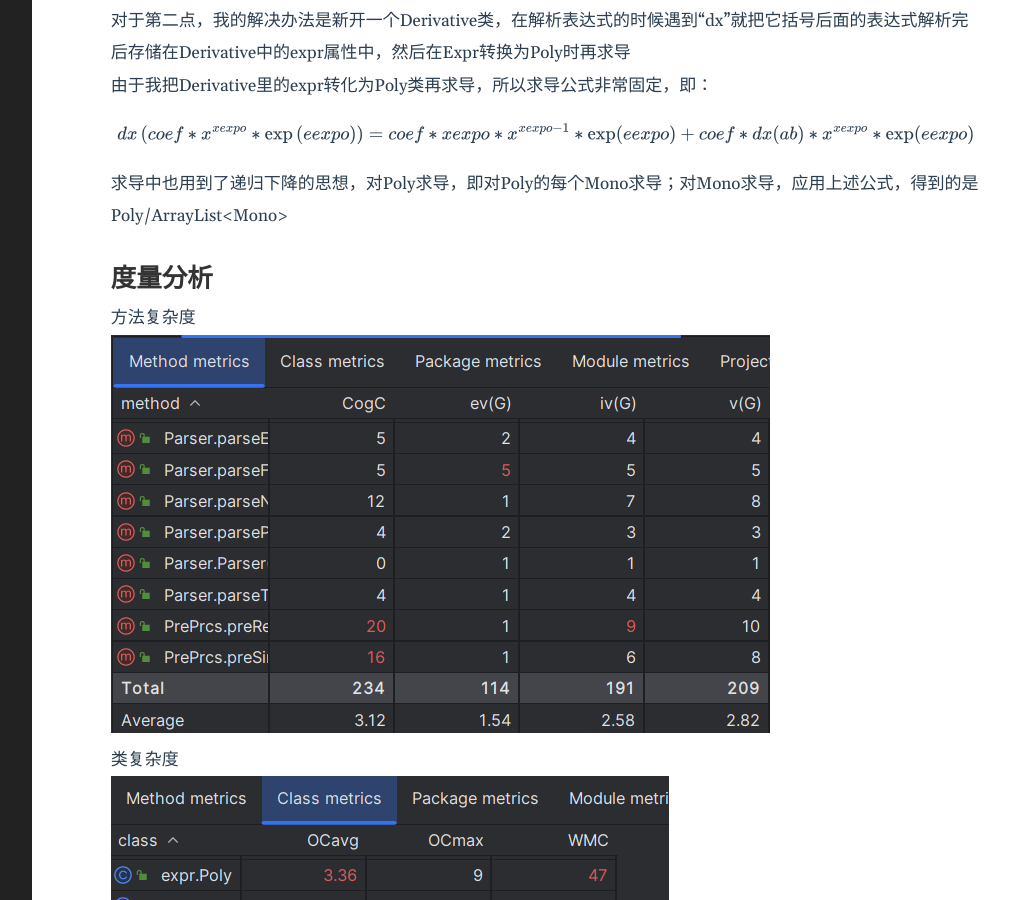
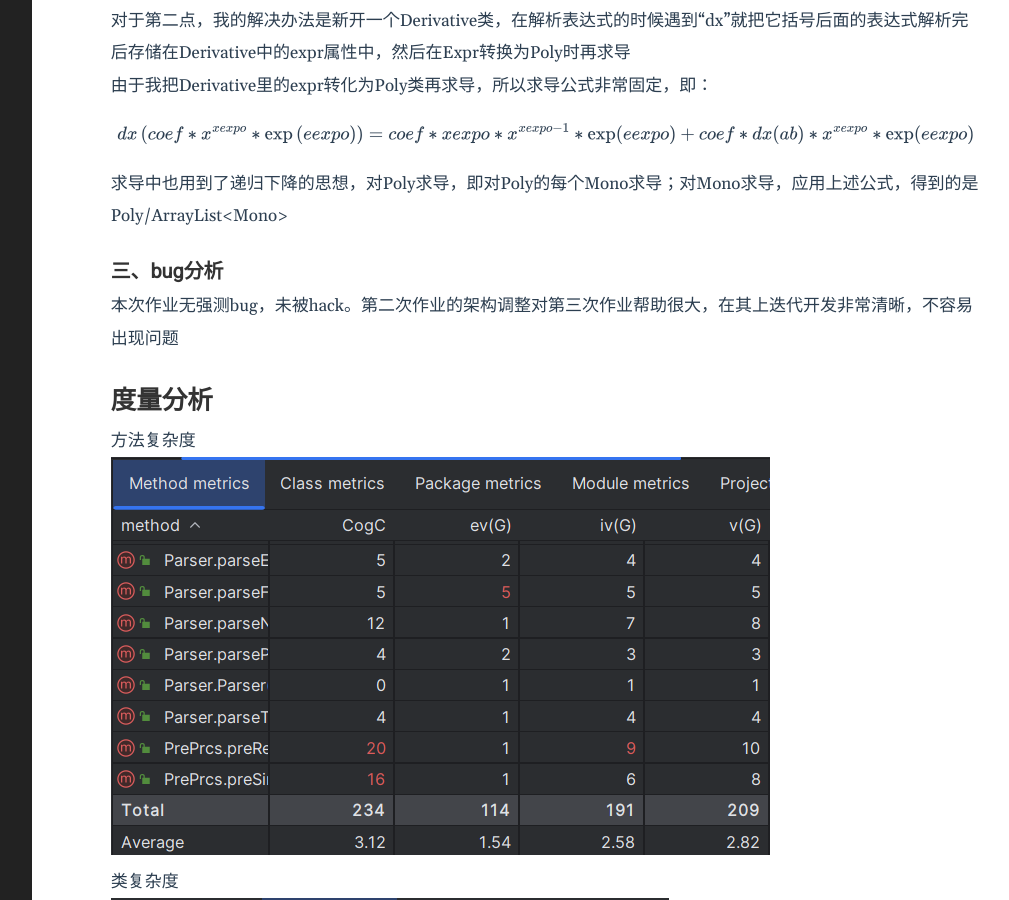
Before and after one commit to slkfoiw/slkfoiw.github.io, a Jekyll site: the page built from _posts/2024-03-19-OO第一单元总结.markdown, in a window 1280 px wide and 900 px high, scrolled down 5389 px. Shown: the whole window, without its empty margins (220-1229 px from the left). Built offline with Jekyll 4.4.1, drawn with Linux system fonts in a browser that asks for light colours.

Commit message:
修改博客

```diff
--- a/_posts/2024-03-19-OO第一单元总结.markdown
+++ b/_posts/2024-03-19-OO第一单元总结.markdown
@@ -94,6 +94,9 @@ $$dx\left( {coef*x^{xexpo}*\exp \left(eexpo\right)} \right) = coef*xexpo*x^{xexp
 
 求导中也用到了递归下降的思想，对Poly求导，即对Poly的每个Mono求导；对Mono求导，应用上述公式，得到的是Poly/ArrayList\<Mono\>
 
+### 三、bug分析
+本次作业无强测bug，未被hack。第二次作业的架构调整对第三次作业帮助很大，在其上迭代开发非常清晰，不容易出现问题
+
 ## 度量分析
 方法复杂度
 
```
